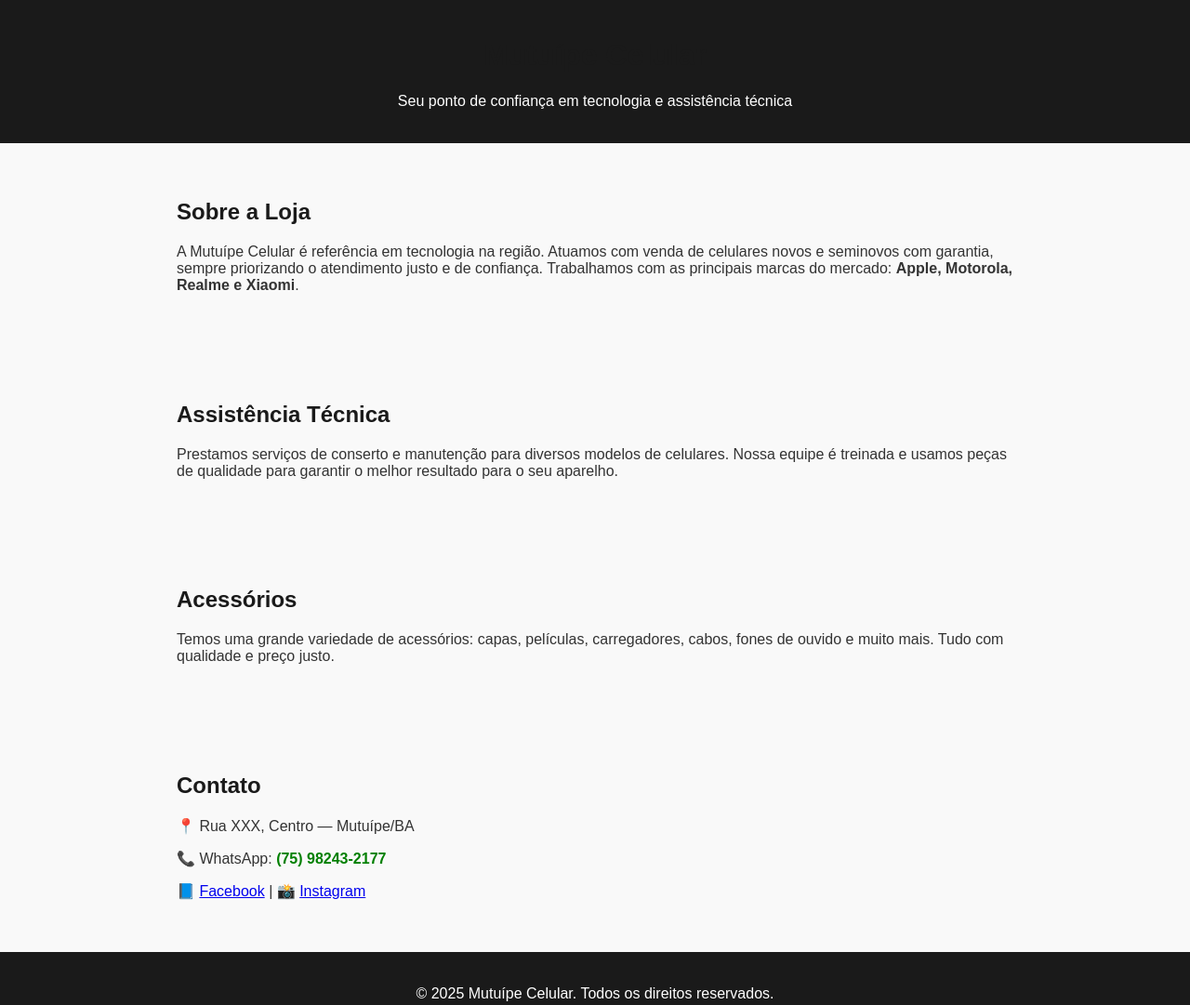
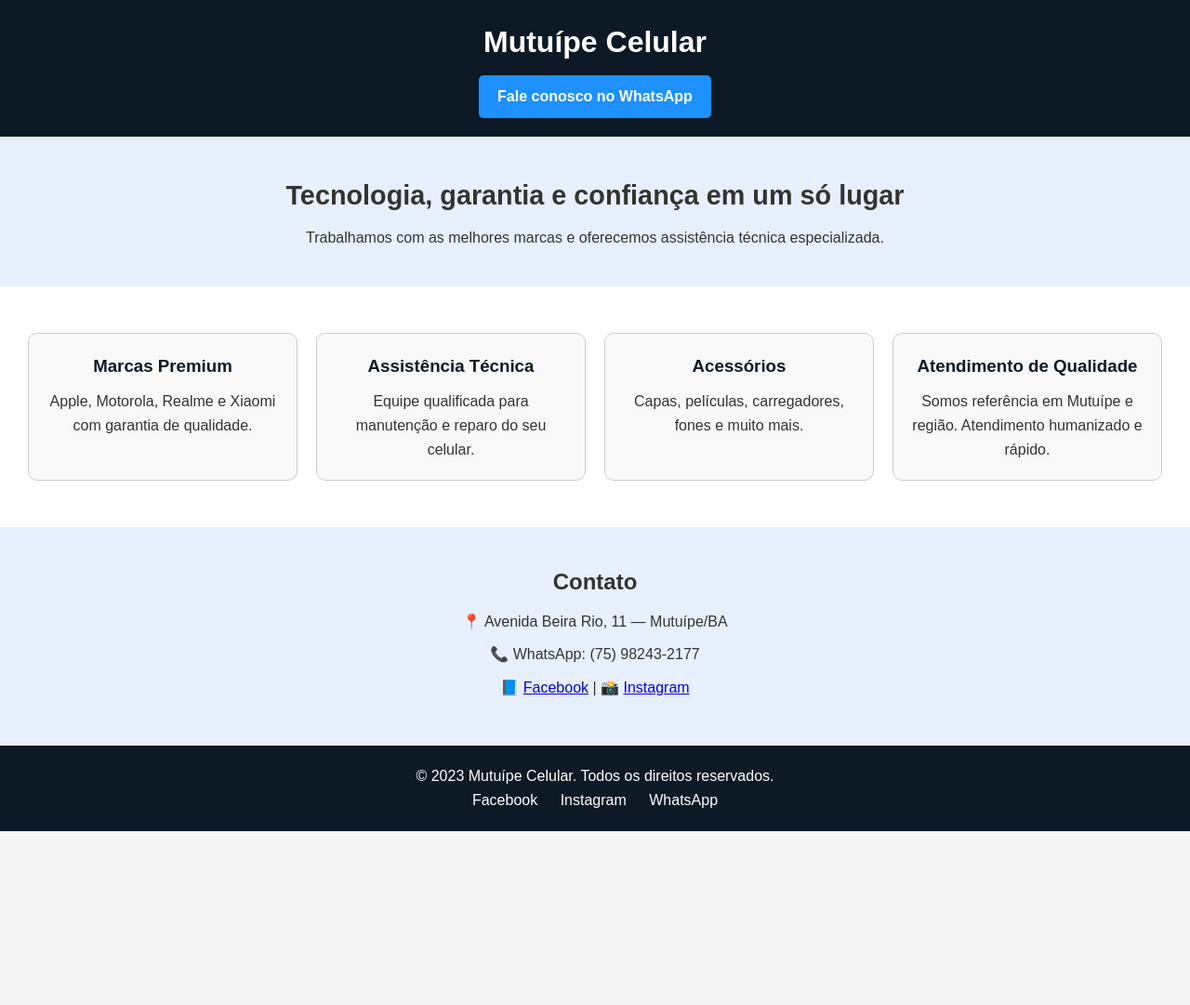
Before and after one commit to mutuipecel/mutuipecelular, a plain HTML site: page index.html in a window 1280 px wide. Shown: the top 1081 px of the page at 93% size. After the commit the page ends 894 px from the top, so only its background shows below. Drawn offline with Linux system fonts and the light colour scheme.

Commit message:
Add files via upload

```diff
--- a/index.html
+++ b/index.html
@@ -6,29 +6,76 @@
   <meta name="viewport" content="width=device-width, initial-scale=1.0">
   <title>Mutuípe Celular</title>
   <style>
+    * {
+      margin: 0;
+      padding: 0;
+      box-sizing: border-box;
+    }
     body {
       font-family: Arial, sans-serif;
-      margin: 0;
-      padding: 0;
-      background-color: #f9f9f9;
+      background-color: #f4f4f4;
       color: #333;
+      line-height: 1.6;
     }
     header {
-      background-color: #1a1a1a;
+      background-color: #0d1a26;
       color: #fff;
-      padding: 20px;
+      padding: 20px 0;
       text-align: center;
     }
-    section {
+    header h1 {
+      font-size: 2rem;
+    }
+    .cta-button {
+      display: inline-block;
+      margin-top: 10px;
+      padding: 10px 20px;
+      background-color: #1e90ff;
+      color: #fff;
+      text-decoration: none;
+      border-radius: 5px;
+      font-weight: bold;
+    }
+    .hero {
+      background: #e8f0fe;
       padding: 40px 20px;
-      max-width: 900px;
-      margin: auto;
+      text-align: center;
     }
-    h1, h2 {
-      color: #1a1a1a;
+    .hero h2 {
+      font-size: 1.8rem;
+      margin-bottom: 10px;
+    }
+    .features {
+      display: flex;
+      flex-wrap: wrap;
+      justify-content: center;
+      padding: 40px 20px;
+      background-color: #fff;
+    }
+    .feature-box {
+      flex: 1 1 250px;
+      max-width: 300px;
+      margin: 10px;
+      padding: 20px;
+      background-color: #f9f9f9;
+      border: 1px solid #ccc;
+      border-radius: 10px;
+      text-align: center;
+    }
+    .feature-box h3 {
+      margin-bottom: 10px;
+      color: #0d1a26;
+    }
+    .contact {
+      padding: 40px 20px;
+      text-align: center;
+      background-color: #e8f0fe;
+    }
+    .contact p {
+      margin: 10px 0;
     }
     footer {
-      background-color: #1a1a1a;
+      background-color: #0d1a26;
       color: #fff;
       padding: 20px;
       text-align: center;
@@ -38,42 +85,47 @@
       color: #fff;
       text-decoration: none;
     }
-    .whatsapp {
-      color: green;
-      font-weight: bold;
-    }
   </style>
 </head>
 <body>
   <header>
     <h1>Mutuípe Celular</h1>
-    <p>Seu ponto de confiança em tecnologia e assistência técnica</p>
+    <a href="https://wa.me/5575982432177" target="_blank" class="cta-button">Fale conosco no WhatsApp</a>
   </header>
 
-  <section>
-    <h2>Sobre a Loja</h2>
-    <p>A Mutuípe Celular é referência em tecnologia na região. Atuamos com venda de celulares novos e seminovos com garantia, sempre priorizando o atendimento justo e de confiança. Trabalhamos com as principais marcas do mercado: <strong>Apple, Motorola, Realme e Xiaomi</strong>.</p>
+  <section class="hero">
+    <h2>Tecnologia, garantia e confiança em um só lugar</h2>
+    <p>Trabalhamos com as melhores marcas e oferecemos assistência técnica especializada.</p>
   </section>
 
-  <section>
-    <h2>Assistência Técnica</h2>
-    <p>Prestamos serviços de conserto e manutenção para diversos modelos de celulares. Nossa equipe é treinada e usamos peças de qualidade para garantir o melhor resultado para o seu aparelho.</p>
+  <section class="features">
+    <div class="feature-box">
+      <h3>Marcas Premium</h3>
+      <p>Apple, Motorola, Realme e Xiaomi com garantia de qualidade.</p>
+    </div>
+    <div class="feature-box">
+      <h3>Assistência Técnica</h3>
+      <p>Equipe qualificada para manutenção e reparo do seu celular.</p>
+    </div>
+    <div class="feature-box">
+      <h3>Acessórios</h3>
+      <p>Capas, películas, carregadores, fones e muito mais.</p>
+    </div>
+    <div class="feature-box">
+      <h3>Atendimento de Qualidade</h3>
+      <p>Somos referência em Mutuípe e região. Atendimento humanizado e rápido.</p>
+    </div>
   </section>
 
-  <section>
-    <h2>Acessórios</h2>
-    <p>Temos uma grande variedade de acessórios: capas, películas, carregadores, cabos, fones de ouvido e muito mais. Tudo com qualidade e preço justo.</p>
-  </section>
-
-  <section>
+  <section class="contact">
     <h2>Contato</h2>
-    <p>📍 Rua XXX, Centro — Mutuípe/BA</p>
-    <p>📞 WhatsApp: <span class="whatsapp">(75) 98243-2177</span></p>
+    <p>📍 Avenida Beira Rio, 11 — Mutuípe/BA</p>
+    <p>📞 WhatsApp: (75) 98243-2177</p>
     <p>📘 <a href="https://facebook.com/mutuipecelular" target="_blank">Facebook</a> | 📸 <a href="https://instagram.com/mutuipecelular" target="_blank">Instagram</a></p>
   </section>
 
   <footer>
-    <p>&copy; 2025 Mutuípe Celular. Todos os direitos reservados.</p>
+    <p>&copy; 2023 Mutuípe Celular. Todos os direitos reservados.</p>
     <div class="social">
       <a href="https://facebook.com/mutuipecelular" target="_blank">Facebook</a>
       <a href="https://instagram.com/mutuipecelular" target="_blank">Instagram</a>
```
